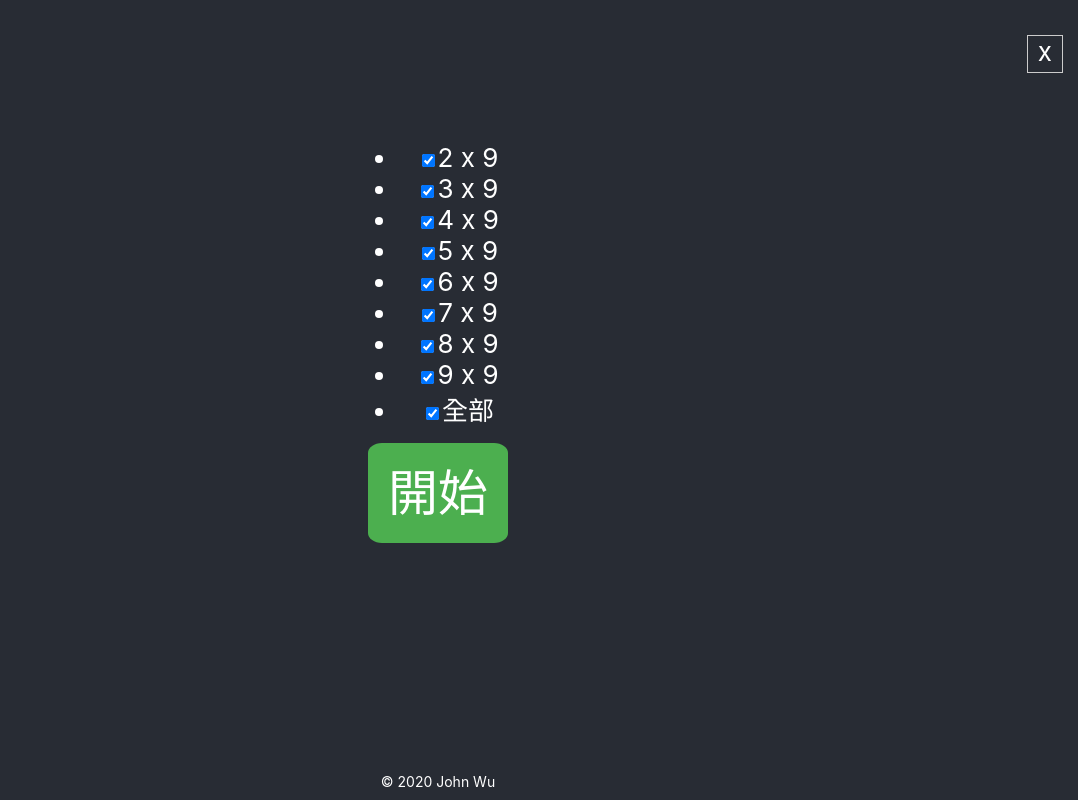
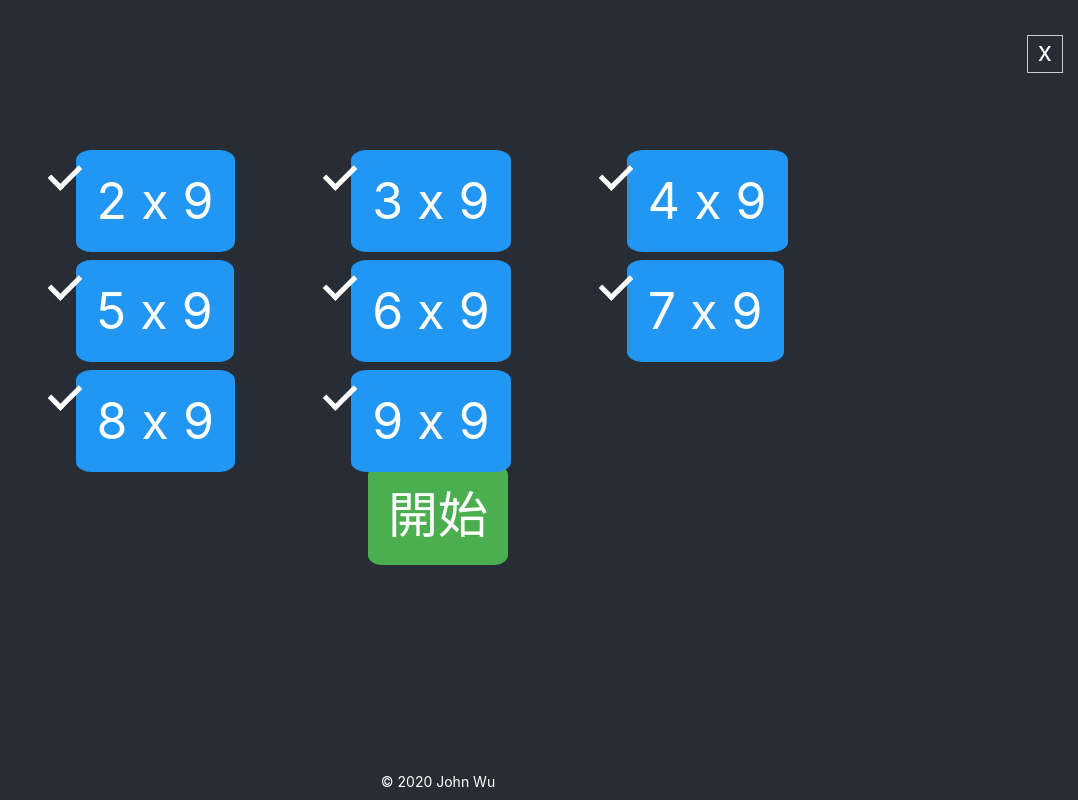
Before and after one commit to johnwu1114/math-exercise, a React (Create React App) app: page / in a window 1280 px wide. Both pictures are taken after a click on the element "開始". Shown: the whole page, without its empty margins (202-1280 px from the left). Built offline with nearby package versions, Linux system fonts and the light colour scheme.

Commit message:
chore: adjust ui

```diff
--- a/src/components/quiz-attempt.jsx
+++ b/src/components/quiz-attempt.jsx
@@ -1,4 +1,3 @@
-import "../styles/exam.css";
 import React, { Component } from "react";
 import Countdown from "./countdown.jsx";
 
--- a/src/components/quiz-section-selector.jsx
+++ b/src/components/quiz-section-selector.jsx
@@ -44,14 +44,18 @@ export default class QuizSectionSelector extends Component {
       <div>
         <ul className="sections">
           {this.state.sections.map((section, i) =>
-            <li key={`sections_${i}`}>
-              <input id={`sections_${i}`} type="checkbox" onChange={this.onSelected} checked={section.isChecked || false} value={section.value} />
-              <label htmlFor={`sections_${i}`}>{section.text}</label>
+            <li key={i}>
+              <label className="section">
+                <input type="checkbox" onChange={this.onSelected} checked={section.isChecked || false} value={section.value} />
+                <span className="checkmark">{section.text}</span>
+              </label>
             </li>
           )}
           <li >
-            <input id="selectedAll" type="checkbox" onChange={this.toggleAll} checked={this.state.selectedAll} />
-            <label htmlFor="selectedAll">全部</label>
+            {this.state.selectedAll || <label className="section">
+              <input type="checkbox" onChange={this.toggleAll} checked={this.state.selectedAll} />
+              <span className="checkmark">全部</span>
+            </label>}
           </li>
         </ul>
         <span className="btn start" onClick={() => this.onStart()}>開始</span>
--- a/src/components/quiz.jsx
+++ b/src/components/quiz.jsx
@@ -1,4 +1,4 @@
-import "../styles/exam.css";
+import "../styles/quiz.css";
 import React, { Component } from "react";
 import QuizAttempt from "./quiz-attempt.jsx";
 import QuizResult from "./quiz-result.jsx";
--- a/src/styles/exam.css
+++ b/src/styles/quiz.css
@@ -100,12 +100,14 @@ progress::-webkit-progress-value {
     background-color: #ccc;
 }
 
-.btn.next, .btn.review  {
+.btn.next,
+.btn.review {
     background-color: #048CBA;
     border: 2px solid #048CBA;
 }
 
-.btn.next:hover, .btn.review:hover {
+.btn.next:hover,
+.btn.review:hover {
     background-color: #48abcc;
 }
 
@@ -171,3 +173,78 @@ tr.incorrect {
 p {
     font-size: calc(10px + 5vmin);
 }
+
+
+.sections li {
+    font-size: calc(10px + 5vmin);
+    display: inline-block;
+    margin: 10px;
+    width: 30%;
+}
+
+/* Customize the label (the section) */
+.section {
+    display: block;
+    position: relative;
+    margin: calc(5px + 2vmin);
+    padding: calc(5px + 2vmin);
+    cursor: pointer;
+    -webkit-user-select: none;
+    -moz-user-select: none;
+    -ms-user-select: none;
+    user-select: none;
+}
+
+/* Hide the browser's default checkbox */
+.section input {
+    position: absolute;
+    opacity: 0;
+    cursor: pointer;
+    height: 0;
+    width: 0;
+}
+
+/* Create a custom checkbox */
+.checkmark {
+    position: absolute;
+    top: 0;
+    left: 0;
+    border-radius: 10%;
+    padding: calc(5px + 2vmin);
+    /* background-color: #eee; */
+}
+
+/* On mouse-over, add a grey background color */
+.section:hover input~.checkmark {
+    /* background-color: #ccc; */
+}
+
+/* When the checkbox is checked, add a blue background */
+.section input:checked~.checkmark {
+    background-color: #2196F3;
+}
+
+/* Create the checkmark/indicator (hidden when not checked) */
+.checkmark:after {
+    content: "";
+    position: absolute;
+    display: none;
+}
+
+/* Show the checkmark when checked */
+.section input:checked~.checkmark:after {
+    display: block;
+}
+
+/* Style the checkmark/indicator */
+.section .checkmark:after {
+    left: -20px;
+    top: calc(0px + 1vmin);
+    width: calc(5px + 1vmin);
+    height: calc(10px + 2vmin);
+    border: solid white;
+    border-width: 0 5px 5px 0;
+    -webkit-transform: rotate(45deg);
+    -ms-transform: rotate(45deg);
+    transform: rotate(45deg);
+}
```
